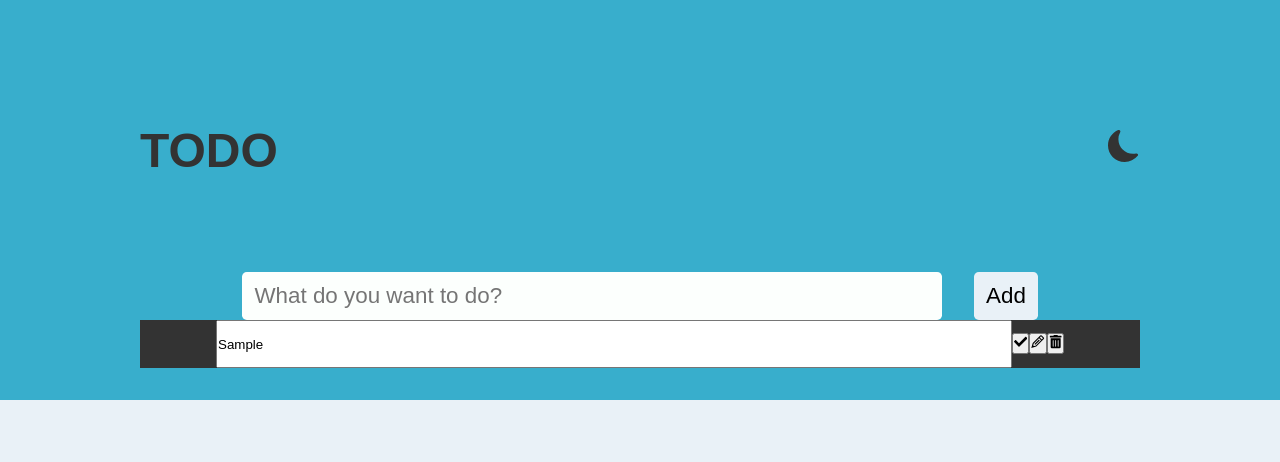
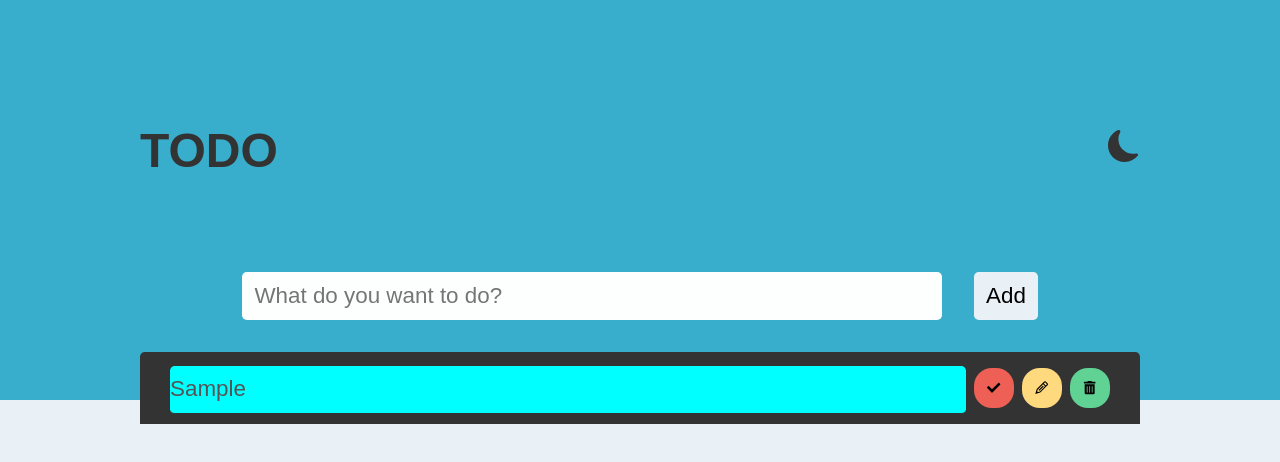
Before and after one commit to danktt/Todo-ReactJs, a React (Create React App) app: page / in a window 1280 px wide. Both pictures are taken after typing "Sample" into the empty fields and a click on the button "Add". Shown: the top 462 px of the page. Built offline with nearby package versions, Linux system fonts and the light colour scheme.

Commit message:
finished-work

```diff
--- a/src/App.js
+++ b/src/App.js
@@ -7,16 +7,24 @@ import GlobalStyles from './styles/global'
 import light from "./themes/light";
 import dark from "./themes/dark";
 import { BsFillMoonFill, BsFillSunFill } from "react-icons/bs";
-import { useState } from "react";
+import { useEffect, useState } from "react";
 import TodoList from "./components/TodoList";
 
 
 function App() {
+
+  const initialState = JSON.parse(localStorage.getItem("todos")) || []
   const [ input, setInput ] = useState("")
-  const [ todos, setTodos ] = useState([]) // state das divs que iram aparecer na tela
+  const [ todos, setTodos ] = useState(initialState) // state das divs que iram aparecer na tela
   const [ editTodo, setEditTodo] = useState(null)
 
   const [ theme, setTheme ] = usePersistedState("Capivara",light) //Aqui só guarda o estado inicial
+
+
+  useEffect(() => {
+    localStorage.setItem("todos", JSON.stringify(todos))
+  }, [todos]);
+
 
 
   // Function de Troca
--- a/src/components/Form/index.js
+++ b/src/components/Form/index.js
@@ -1,17 +1,37 @@
 import { FormRoot } from "./styles";
 import { v4 as uuidv4} from "uuid"
+import { useEffect } from "react";
 
 
-function Form({input, setInput, todos, setTodos}) {
+function Form({input, setInput, todos, setTodos, editTodo, setEditTodo}) {
+
+  const updateTodo = (title, id, completed) => {
+    const newTodo = todos.map((todo) => {
+      return todo.id === id ?  {title, id , completed } : todo
+    })
+    setTodos(newTodo)
+    setEditTodo("")
+  }
+
+
+  useEffect(() => {
+    editTodo ? setInput(editTodo.title) : setInput("")
+  }, [setInput, editTodo])
+
+
 
   const onInputChange = (event) => {
-    setInput(event.target.value);
+  setInput(event.target.value);
   }
 
   const onFormSubmit = (event) => {
     event.preventDefault();
-    setTodos([...todos, {id: uuidv4(), title: input, completed: false}]);
-    setInput("")
+    if(!editTodo){
+      setTodos([...todos, {id: uuidv4(), title: input, completed: false}]);
+      setInput("")
+    } else {
+      updateTodo(input, editTodo.id, editTodo.completed)
+    }
   }
 
 
@@ -27,7 +47,7 @@ function Form({input, setInput, todos, setTodos}) {
         onChange={onInputChange}
         />
 
-      <button type="submit"> Add</button>
+      <button type="submit"> {editTodo ? "Ok" : "Add"}</button>
 
 
     </FormRoot>
--- a/src/components/TodoList/index.js
+++ b/src/components/TodoList/index.js
@@ -29,25 +29,25 @@ function TodoList({ todos, setTodos, setEditTodo }) {
   }
 
   const handleDelete = ({id}) => {
-    setTodos(todos.filter((todo) => todo.id === id))
+    setTodos(todos.filter((todo) => todo.id !== id))
   }
 
 
   return (
     <Div>
-      {todos.map(
-        (
-          todo //Esse é o map no qual para cada vez que eu clicar em add vai aparecer um novo input
-        ) => (
+      {todos.map((todo) => ( //Esse é o map no qual para cada vez que eu clicar em add vai aparecer um novo input
           <Li key={todo.id}>
             <Input
               type="text"
               value={todo.title}
               onChange={(event) => event.preventDefault()}
+              disabled="disabled"
             />
 
             <ButtonComplete onClick={() => handleComplete(todo)}> <FaCheck /> </ButtonComplete>
+
             <ButtonEdit onClick={() => handleEdit(todo)}><GrEdit /> </ButtonEdit>
+
             <ButtonDelete onClick={() => handleDelete(todo)} > <FaTrashAlt /> </ButtonDelete>
           </Li>
         )
--- a/src/components/TodoList/styles.js
+++ b/src/components/TodoList/styles.js
@@ -5,24 +5,77 @@ export const Div = styled.div`
   display: flex;
   flex-direction: column;
   justify-content: center;
+
   margin: auto;
   max-width: 1000px;
   align-items: center;
   background: #333;
+
+  border-radius: .3rem .3rem 0 0;
+
+  margin-top: 2rem;
 `
 export const Li = styled.li`
   list-style-type: none;
+  height: 4.5rem;
 
-
+  display: flex;
+  align-items: center;
 
   `
 export const Input = styled.input`
   width: 796px;
   height: 3rem;
+  background: aqua;
+  border: none;
+  font-size: 1.4rem;
+
+  border-bottom: 1px solid #333;
+  border-radius: .3rem;
+
+  margin-top: 0.2rem;
+
 `
 
 export const ButtonComplete = styled.button`
+  height:2.5rem;
+  width:2.5rem;
+  border: none;
+  margin-left: .5rem;
+  border-radius: 45%;
+  display: flex;
+  align-items: center;
+  justify-content: center;
+  background: #EE6055;
+  cursor: pointer;
+`
+
+export const ButtonEdit = styled.button`
+  height:2.5rem;
+  width:2.5rem;
+  border: none;
+  margin-left: .5rem;
+  border-radius: 45%;
+  display: flex;
+  align-items: center;
+  justify-content: center;
+  background: #FFD97D;
+  cursor: pointer;
 
 `
-export const ButtonEdit = styled.button``
-export const ButtonDelete = styled.button``
+export const ButtonDelete = styled.button`
+  height:2.5rem;
+  width:2.5rem;
+  border: none;
+  margin-left: .5rem;
+  border-radius: 45%;
+  display: flex;
+  align-items: center;
+  justify-content: center;
+  background: #60D394;
+  cursor: pointer;
+
+
+
+
+`
```
Lines whose indentation alone changed are shown as unchanged.
